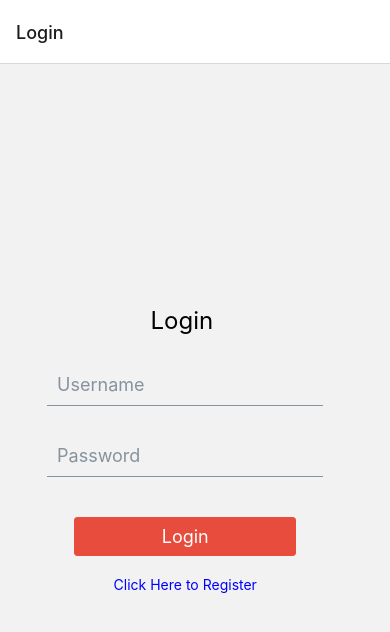
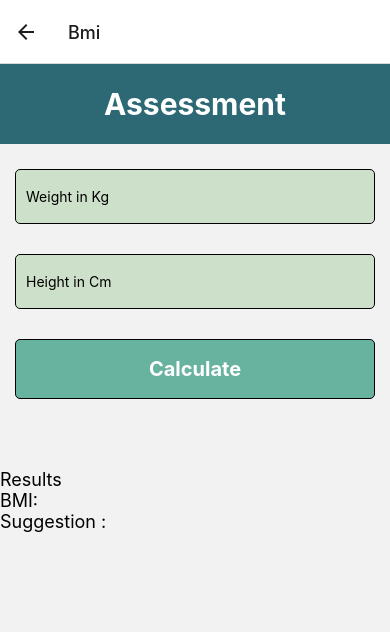
Before and after one commit to advitiya-sood/CalOptima-demo, a React Native app: screen /Bmi in a window 390 px wide. Shown: the top 632 px of the page. Built offline with nearby package versions, Linux system fonts and the light colour scheme.

Commit message:
health screen added

```diff
--- a/App.js
+++ b/App.js
@@ -5,8 +5,8 @@ import { createStackNavigator } from '@react-navigation/stack';
 import Login from './src/Login';
 import Register from './src/Register';
 import Home from './src/Home';
-
-
+import HealthAndWellNess from './src/healthAndWellness';
+import HealthAssessment from './src/HealthAssessment';
 
 
 export default function App() {
@@ -20,6 +20,9 @@ export default function App() {
         <Stack.Screen name="Login" component={Login} />
         <Stack.Screen name="Register" component={Register} />
         <Stack.Screen name="Home" component={Home} />
+        <Stack.Screen name='Health' component={HealthAndWellNess} />
+        <Stack.Screen name='Bmi' component={HealthAssessment} />
+
       </Stack.Navigator>
     </NavigationContainer>
   );
--- /dev/null
+++ b/src/HealthAssessment.js
@@ -0,0 +1,117 @@
+import { StyleSheet, Text, TextInput, TouchableOpacity, View } from 'react-native'
+import React,{useState} from 'react'
+
+const HealthAssessment = () => {
+
+    const [weight, setweight] = useState('')
+    const [height, setHeight] = useState('')
+    const [bmi,setBmi]= useState('')
+    const [description,setDescription] = useState('')
+
+    const calculateBmi =() =>{
+        const bmi = weight /((height/100)*(height/100))
+        setBmi(bmi.toFixed(1))
+
+        if(bmi <18.5){
+            setDescription('Underweight, Eat more !!!')
+        }
+        else if(bmi>=18.5 && bmi<= 24.9){
+            setDescription('Normal, keep it up !!!  ')
+        }
+        else if(bmi>=25 && bmi<=29.9){
+            setDescription('Overweight,start working out...')
+        }
+        else if(bmi >=30){
+            setDescription('Obese, Hit the gym')
+        }
+    }
+
+  return (
+    <View>
+        <View style={styles.title}>
+        <Text style={styles.titleText}>Assessment</Text>
+        </View>
+        <TextInput
+        style={styles.input}
+        value={weight}
+        onChangeText={(text) =>setweight(text)}
+        placeholder='Weight in Kg'
+        keyboardType='numeric'
+        />
+        <TextInput
+        style={styles.input}
+        value={height}
+        onChangeText={(text) =>setHeight(text)}
+        placeholder='Height in Cm'
+        keyboardType='numeric'
+        />
+        <TouchableOpacity
+            style={styles.button}
+            onPress={calculateBmi}>
+                <Text style={styles.buttonText}>Calculate</Text>
+
+        </TouchableOpacity>
+
+        <View style={styles.resultView}>
+            <Text style={styles.result}>Results</Text>
+                    <Text style={styles.result}>BMI: {bmi}</Text>
+                    <Text style={styles.resDescription}>Suggestion : {description}</Text>
+                </View>
+
+    </View>
+  )
+}
+
+export default HealthAssessment
+
+const styles = StyleSheet.create({
+    title:{
+        backgroundColor: '#2c6975',
+        height: 80,
+        justifyContent: 'center',
+        alignItems:'center',
+        marginBottom: 10
+    },
+    titleText:{
+        fontSize: 30,
+        color:'#fff',
+        fontWeight:'bold'
+    },
+    input:{
+        height: 55,
+        margin: 15,
+        borderWidth: 1/2,
+        padding: 10,
+        borderRadius: 5,
+        backgroundColor:'#cde0c9'
+    },
+    button:{
+        height: 60,
+        margin: 15,
+        borderWidth:1/2,
+        padding: 10,
+        borderRadius: 5,
+        backgroundColor: '#68b2a0',
+        justifyContent:'center',
+        alignItems:'center',
+    },
+    buttonText:{
+        fontSize:20,
+        color: '#fff',
+        fontWeight:'bold',
+        justifyContent:'center',
+        alignItems:'center'
+
+    },
+    resultView:{
+        marginTop: 55,
+        fontSize: 18,
+    },
+    result:{
+        fontSize: 18,
+    },
+    resDescription:{
+        fontSize:18,
+    }
+
+})
--- a/src/Login.js
+++ b/src/Login.js
@@ -12,6 +12,7 @@ export default function Login({navigation}) {
         if (username === 'admin' && password === 'password') {
           Alert.alert('Login successful');
           navigation.navigate('Home');
+          // navigation.navigate('Health');  // change when dashboard created.
         } else {
           Alert.alert('Invalid credentials');
         }
--- a/src/Styles/Styles.js
+++ b/src/Styles/Styles.js
@@ -1,4 +1,8 @@
 import { StyleSheet } from "react-native";
+import {Dimensions} from 'react-native';
+const windowWidth = Dimensions.get('window').width;
+const windowHeight = Dimensions.get('window').height;
+
 
 
 
@@ -14,6 +18,8 @@ export const Styles=StyleSheet.create({
         alignItems: 'center',
         justifyContent: 'center',
       },
+
+
 
 
     //Login
@@ -33,6 +39,29 @@ export const Styles=StyleSheet.create({
         flex: 1,
         justifyContent: 'center',
         alignItems: 'center'
+    },
+
+    // Health&Wellness
+
+    healthContainer: {
+        flex: 1,
+        backgroundColor: '#fff ',
+        alignItems: 'center',
+
+
+    },
+    headingTitle:{
+        fontSize:24,
+        color:'purple',
+        fontWeight:'bold'
+
+    },
+    centerBody: {
+        width:windowWidth,
+        height: windowHeight/8,
+        backgroundColor: '#735CC3',
+        marginTop:10,
+
     }
 
 })
--- /dev/null
+++ b/src/healthAndWellness.js
@@ -0,0 +1,163 @@
+import {
+  StyleSheet,
+  Text,
+  View,
+  SafeAreaView,
+  Dimensions,
+  TouchableOpacity,
+  Linking,
+} from "react-native";
+import React from "react";
+import { Styles } from "./Styles/Styles";
+import { CardDivider } from "@rneui/base/dist/Card/Card.Divider";
+import { Image } from "react-native-elements";
+
+
+const HealthAndWellNess = ({ navigation }) => {
+
+  // fxn to open dial screen on android/ios.
+  const openDialScreen = () => {
+    let number = "";
+    if (Platform.OS === "ios") {
+      number = "telprompt:${1888587808}";
+    } else {
+      number = "tel:${1888587808}";
+    }
+    Linking.openURL(number);
+  };
+
+
+  // function to open location on google maps
+  const openGps = (lat, lng) => {
+    var scheme = Platform.OS === "ios" ? "maps:" : "geo:";
+    var url = scheme + `${lat},${lng}`;
+    Linking.openURL(url);
+  };
+
+  const handleAssessment = () => {
+    navigation.navigate("Bmi");
+  };
+  return (
+    <SafeAreaView style={Styles.healthContainer}>
+      <View>
+        <Text style={Styles.headingTitle}>Health and Wellness</Text>
+        <Text style={{ marginBottom: 10,fontSize: 16,padding: 10,justifyContent:'center',fontWeight:500 }}>
+          CalOptima is here to support you to take an active role in your
+          health. Complete the Health Assessment to help you understand how you
+          can improve your health and quality of life. Call CalOptima's Health
+          Management department at 1-714-246-8895 for more information about our
+          health and wellness programs and services. TDD/TTY users can call
+          1-800-735-2929. We are here to help you Monday through Friday from 8
+          a.m to 5 p.m. We have staff who speak your language.
+        </Text>
+      </View>
+      <View style={Styles.centerBody}>
+        <Text
+          style={{
+            color: "#fff",
+            marginBottom: 5,
+            marginLeft: 50,
+            fontSize: 18,
+          }}
+        >
+          It's time to take your Health Assessment!
+        </Text>
+        <TouchableOpacity
+          style={{
+            height: 30,
+            width: 200,
+            marginTop: 10,
+            marginLeft: 110,
+            backgroundColor: "#54B7B2",
+          }}
+        >
+          <Text
+            style={{
+              color: "#fff",
+              marginLeft: 40,
+              fontSize: 16,
+              marginTop: 4,
+            }}
+            onPress={handleAssessment}
+          >
+            Take Assessment
+          </Text>
+        </TouchableOpacity>
+      </View>
+      <CardDivider width={50} />
+      <View>
+        <Text style={{fontSize: 16,padding: 8,justifyContent:'center',fontWeight:500}}>
+          If you have questions or need help with your health care services,
+          please call CalOptima's Customer Service Department
+        </Text>
+      </View>
+
+      <View
+        style={{
+          display: "flex",
+          flexDirection: "row",
+          marginTop: 40,
+          paddingHorizontal: 20,
+        }}
+      >
+        <TouchableOpacity
+          onPress={() => openDialScreen()}
+          style={{ padding: 2, margin: 2 }}
+        >
+          <View>
+            <Image
+              style={{
+                width: 60,
+                height: 60,
+                resizeMode: "contain",
+                marginHorizontal: 25,
+              }}
+              source={{
+                uri: "https://media.istockphoto.com/id/1180028723/vector/phone-with-waves-symbol-icon-black-simple-isolated-vector-stock-illustration.jpg?s=612x612&w=0&k=20&c=0t-EGRLmVQvE6gDdbAw3XWm0G84ODOkYG_HnUrJM09I=",
+              }}
+            />
+            <Text style={{ marginHorizontal: 10 }}>1-888-587-8088</Text>
+          </View>
+        </TouchableOpacity>
+        <TouchableOpacity
+          onPress={() => openGps(33.78278768730307, -117.89545817116365)}
+        >
+          <View>
+            <Image
+              style={{
+                width: 60,
+                height: 60,
+                resizeMode: "contain",
+                marginHorizontal: 25,
+              }}
+              source={{
+                uri: "https://static1.anpoimages.com/wordpress/wp-content/uploads/2022/07/googleMapsTricksHero.jpg",
+              }}
+            />
+            <Text style={{ marginHorizontal: 10 }}>City Parkway, CA</Text>
+          </View>
+        </TouchableOpacity>
+        <TouchableOpacity>
+          <View>
+            <Image
+              style={{
+                width: 60,
+                height: 60,
+                resizeMode: "contain",
+                marginHorizontal: 25,
+              }}
+              source={{
+                uri: "https://img.freepik.com/premium-vector/clock-vector-icon-white-background-vector-illustration_736051-174.jpg",
+              }}
+            />
+            <Text style={{ marginHorizontal: 10 }}>Monday - Friday</Text>
+          </View>
+        </TouchableOpacity>
+      </View>
+    </SafeAreaView>
+  );
+};
+
+export default HealthAndWellNess;
+
+const styles = StyleSheet.create({});
```
Also changed, not shown: 1 other file (tests, documents, lock files or other folders).
